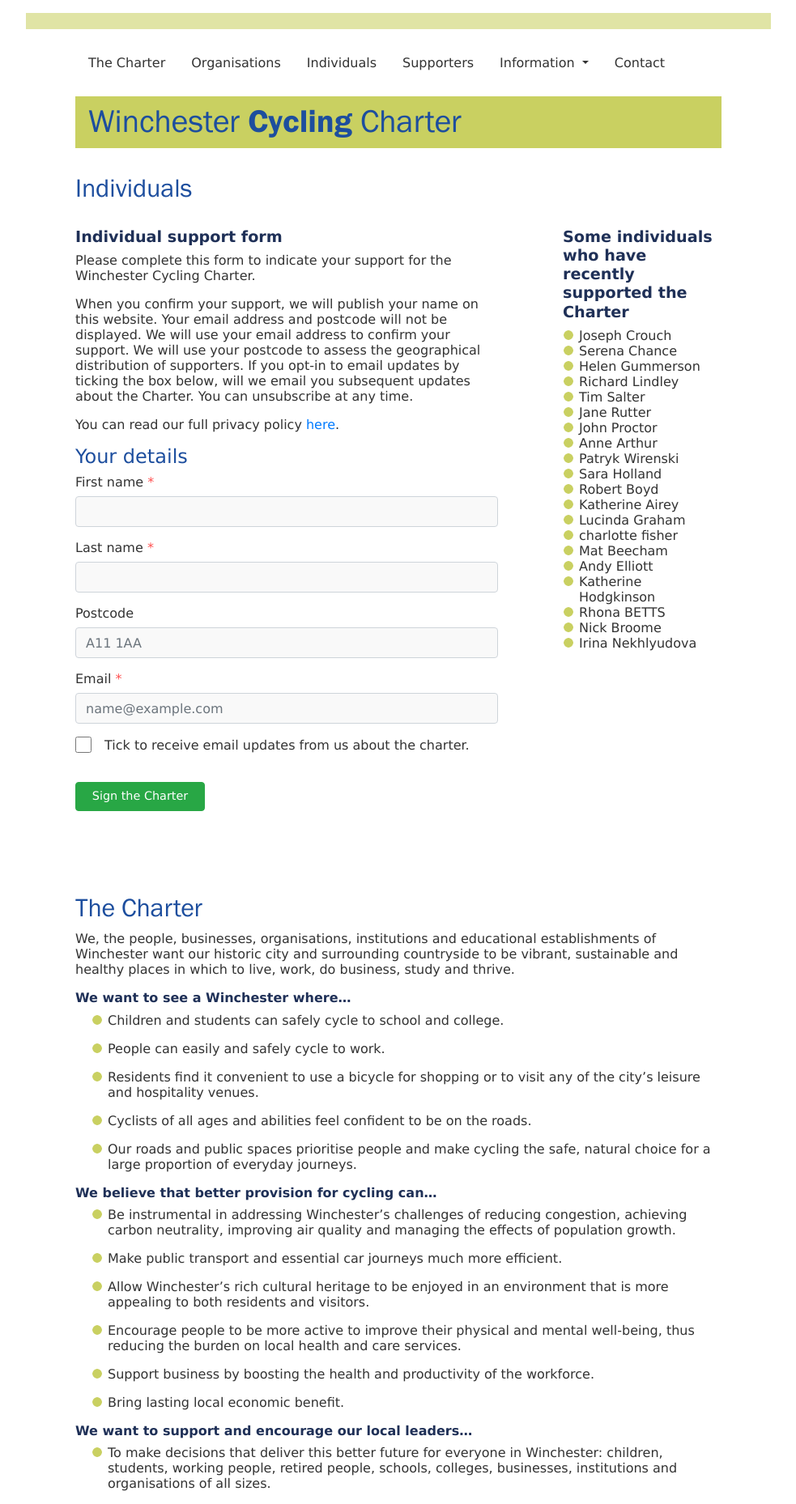
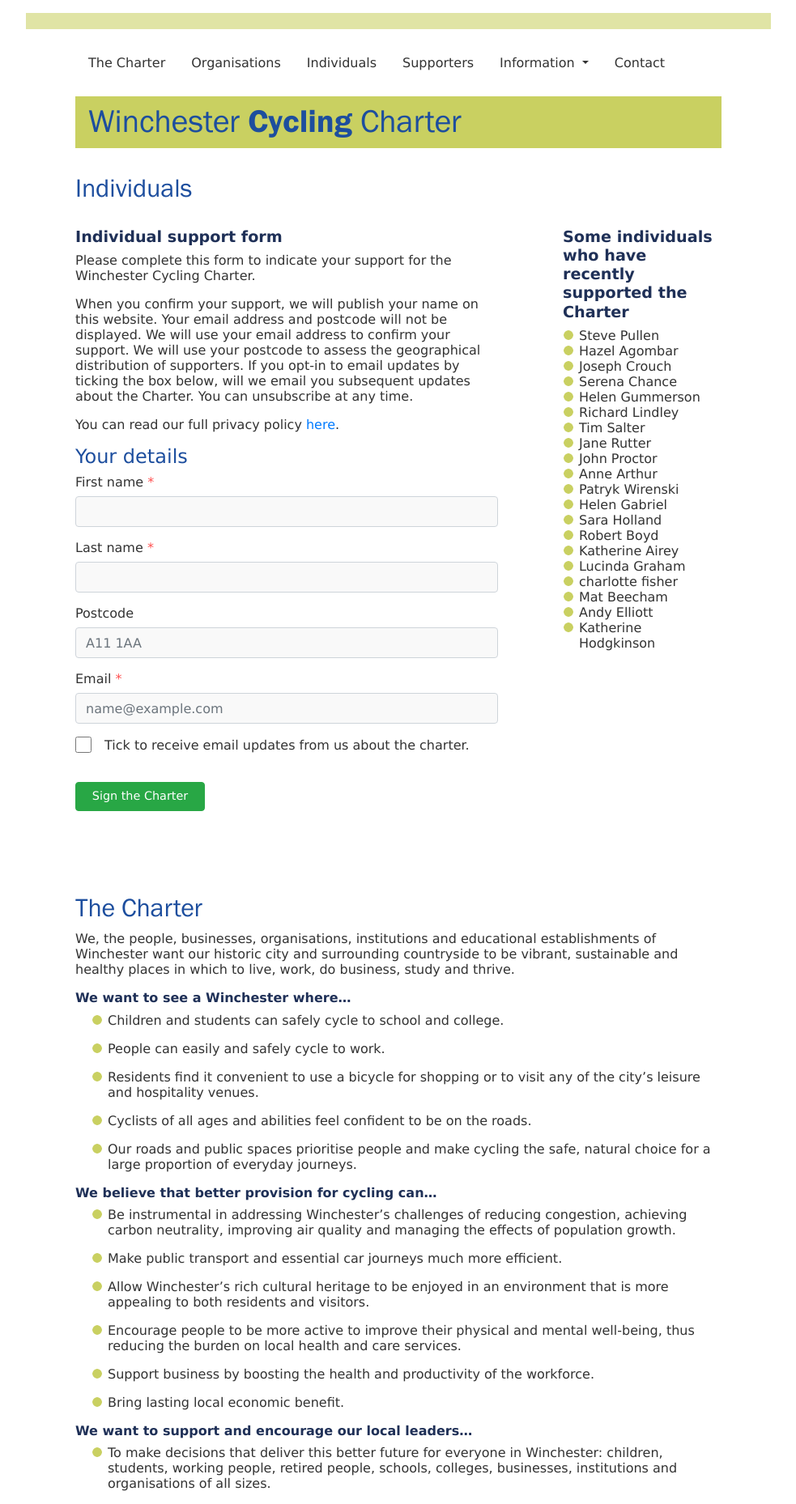
Before and after one commit to winchestercyclingcharter/winchestercyclingcharter.github.io, a Jekyll site: the page built from ind-page.md, in a window 1280 px wide. Shown: the whole page at 81% size, without its empty margins (148-1131 px from the left). Built offline with Jekyll 4.4.1, drawn with Linux system fonts in a browser that asks for light colours; nearby versions of some CDN libraries.

Commit message:
Update people.yml

```diff
--- a/_data/people.yml
+++ b/_data/people.yml
@@ -79,3 +79,6 @@
 - { lastname: Chance, firstname: Serena, dt: 20210220-104435-176853 }
 - { lastname: Holland, firstname: Sara, dt: 20210219-213936-818147 }
 - { lastname: Gummerson, firstname: Helen, dt: 20210220-102924-197508 }
+- { lastname: Gabriel, firstname: Helen, dt: 20210219-221842-615724 }
+- { lastname: Agombar, firstname: Hazel, dt: 20210220-114255-824264 }
+- { lastname: Pullen, firstname: Steve, dt: 20210220-121729-493141 }
```
